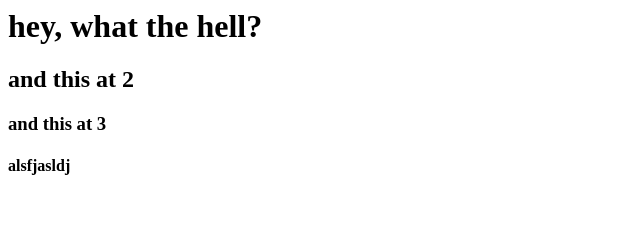
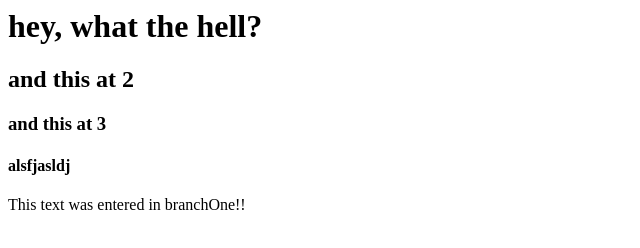
Before and after one commit to ericjamesjohnson672/ni, a plain HTML site: page marfo.html in a window 1280 px wide. Shown: the whole page, without its empty margins (0-640 px from the left). Drawn offline with Linux system fonts and the light colour scheme.

Commit message:
I think I'm working in branchOne.  Am I?

```diff
--- a/marfo.html
+++ b/marfo.html
@@ -8,6 +8,7 @@
 <h2>and this at 2</h2>
 <h3>and this at 3</h3>
 <h4>alsfjasldj</h4>
+This text was entered in branchOne!!
 </body>
 
 
```
